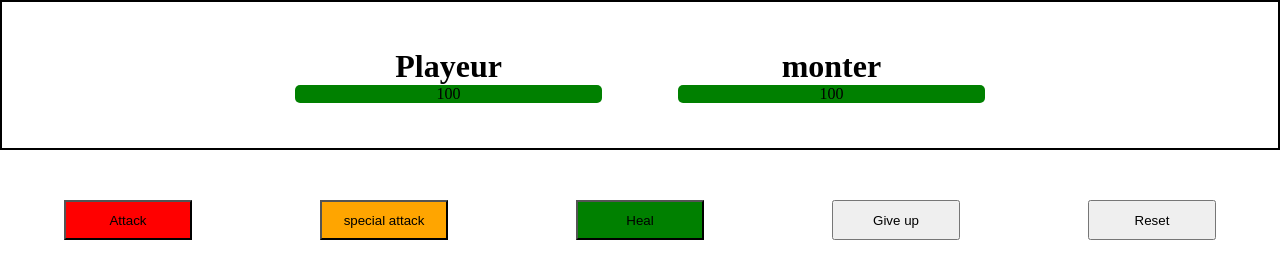
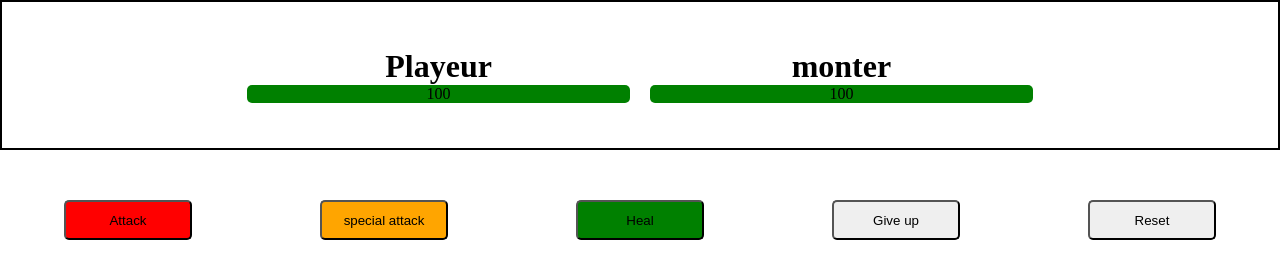
Before and after one commit to romainpro/monster-slayer, a plain HTML site: page index.html in a window 1280 px wide. Drawn offline with Linux system fonts and the light colour scheme.

Commit message:
fix-heal-barre

```diff
--- a/styles.css
+++ b/styles.css
@@ -13,17 +13,19 @@
 }
 
 #lifePlayeur{
+    margin: 10px;
     width: 30%;
     text-align: center;
 }
 #lifeMonster{
+    margin: 10px;
     width: 30%;
     text-align: center;
 }
 span{
     border-radius: 5px;
     display: inline-block;
-    width: 80%;
+    width: 100%;
     background-color: green;
 }
 #btnAction{
@@ -34,8 +36,9 @@ span{
     justify-content: space-around;
 }
 button{
- height: 80%;
- width: 10%;
+    border-radius: 5px;
+     height: 80%;
+    width: 10%;
 }
 
 button:hover{
```
